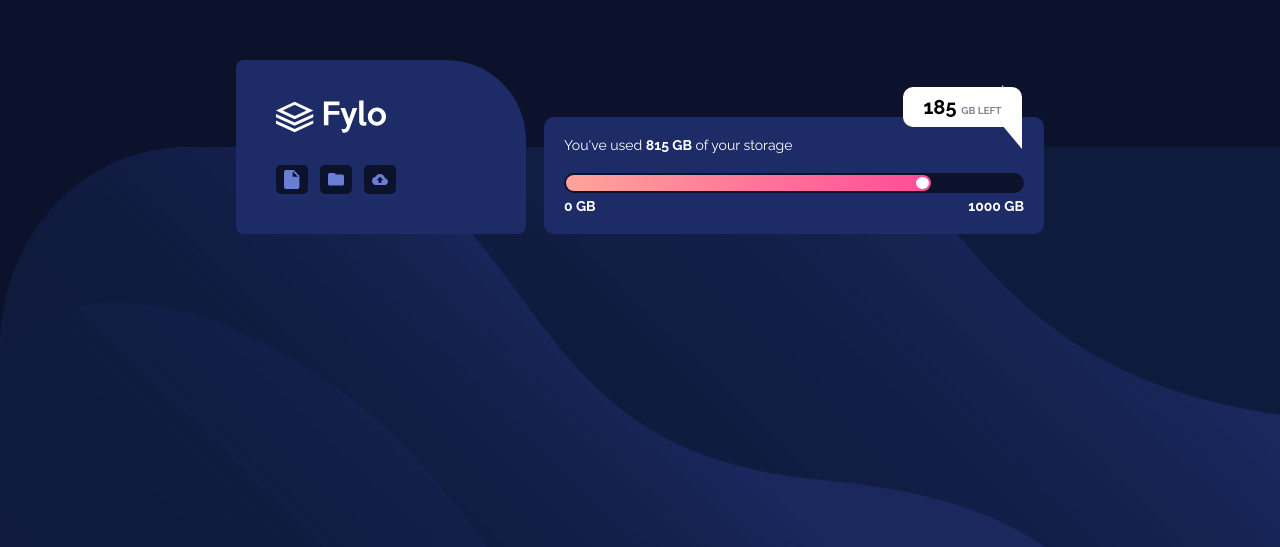
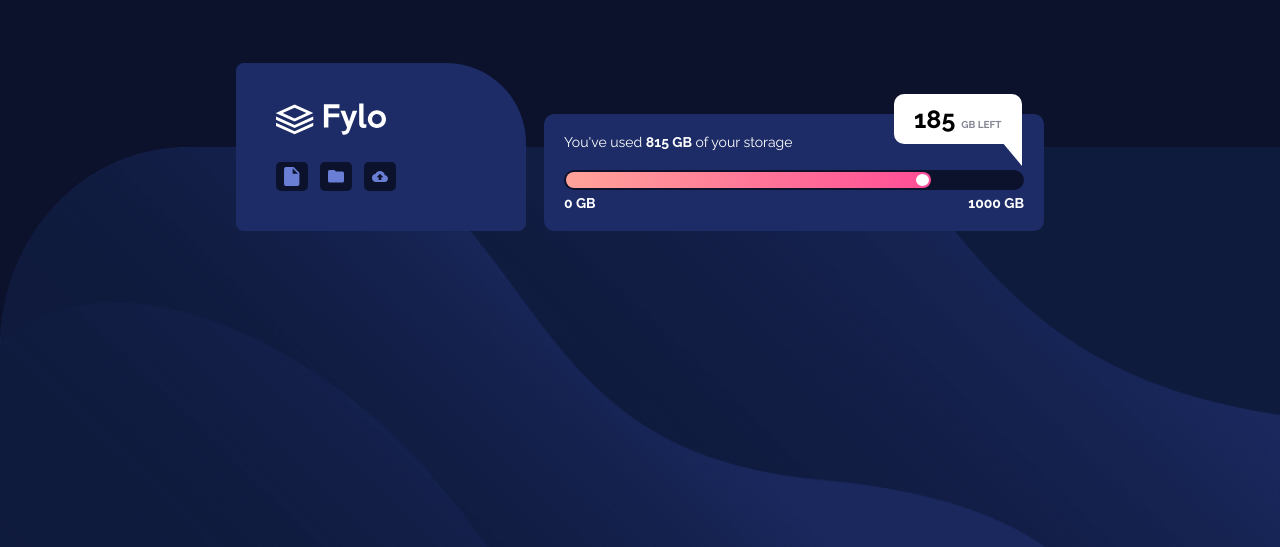
Before and after one commit to AbbasSaad27/fyloStorage, a plain HTML site: page index.html in a window 1280 px wide. Shown: the part 253-800 px from the top of the page. Drawn offline with Linux system fonts and the light colour scheme.

Commit message:
Update styles.css

```diff
--- a/css/styles.css
+++ b/css/styles.css
@@ -57,7 +57,7 @@ span {
 }
 .fylo--logo {
   width: 11rem;
-  margin-bottom: 3rem;
+  margin-bottom: 2.5rem;
 }
 .storage--icons {
   display: flex;
@@ -124,11 +124,11 @@ span {
   background-color: white;
   color: black;
   font-weight: 700;
-  padding: 0.8rem 2rem;
+  padding: 1rem 2rem;
   border-radius: 1rem;
-  font-size: 2rem;
+  font-size: 2.5rem;
   position: absolute;
-  top: -3rem;
+  top: -2rem;
   right: 4.5%;
   opacity: 0;
   animation: remainingMessage-animate 0.7s;
```
